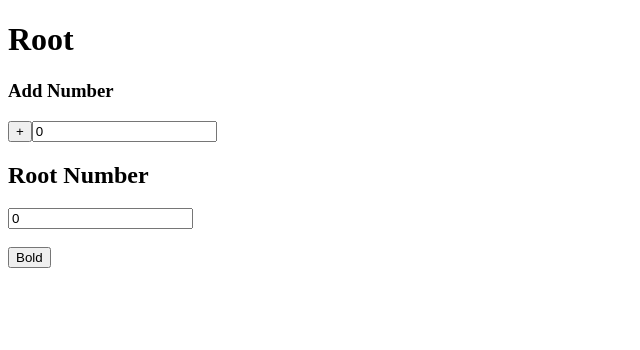
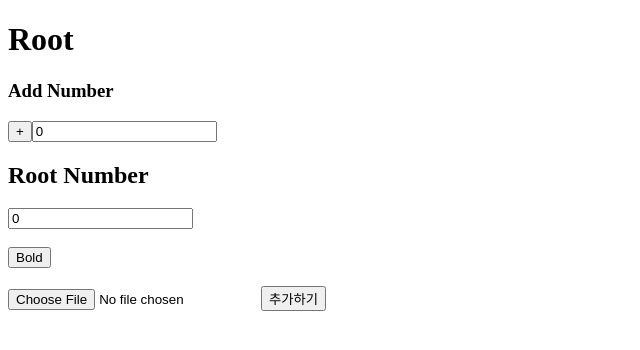
Before and after one commit to kgogo5/redux, a React (Create React App) app: page / in a window 1280 px wide. Shown: the top 350 px of the page, without its empty margins (0-640 px from the left). Built offline with nearby package versions, Linux system fonts and the light colour scheme.

Commit message:
이미지 파일 업로드 작업

```diff
--- a/package.json
+++ b/package.json
@@ -6,6 +6,7 @@
     "@testing-library/jest-dom": "^4.2.4",
     "@testing-library/react": "^9.3.2",
     "@testing-library/user-event": "^7.1.2",
+    "axios": "^0.20.0",
     "react": "^16.13.1",
     "react-dom": "^16.13.1",
     "react-scripts": "3.4.3"
--- a/src/Components/Editor.js
+++ b/src/Components/Editor.js
@@ -2,12 +2,34 @@ import React, { useState } from "react";
 import ReactDOM from "react-dom";
 import { Editor, EditorState, RichUtils } from "draft-js";
 import "draft-js/dist/Draft.css";
+import Axios from "axios";
 
 function MyEditor() {
   const [editorState, setEditorState] = useState(() =>
     EditorState.createEmpty()
   );
 
+  const [filesState, setFiles] = useState(null);
+
+  // const FileList = () => {
+  //   console.log(filesState);
+  //   return (
+  //     <ul>
+  //       {filesState !== null
+  //         ? filesState.map((e) => {
+  //             return (
+  //               <li>
+  //                 <span>{e.name}</span>
+  //                 <span>{e.lastModified}</span>
+  //               </li>
+  //             );
+  //           })
+  //         : null}
+  //     </ul>
+  //   );
+  // };
+
+  // 키보드 단축키 기능
   function handleKeyCommand(command, editorState) {
     const newState = RichUtils.handleKeyCommand(editorState, command);
     if (newState) {
@@ -17,9 +39,22 @@ function MyEditor() {
     return "not-handled";
   }
 
+  // 버튼 클릭시 볼드
   function _onBoldClick() {
     setEditorState(RichUtils.toggleInlineStyle(editorState, "BOLD"));
   }
+
+  function fileUpload(e) {
+    setFiles({
+      filesState: e.target.files[0],
+    });
+  }
+
+  const fileSelectedHandler = () => {
+    const filesData = new FormData();
+    filesData.append("image", filesState.name, filesState.lastModified);
+    console.log(filesState);
+  };
 
   return (
     <>
@@ -29,6 +64,11 @@ function MyEditor() {
         handleKeyCommand={handleKeyCommand}
         onChange={setEditorState}
       />
+      <form method="post" encType="multipart/form-data">
+        <input type="file" onChange={fileUpload} />
+        <input type="button" value="추가하기" onClick={fileSelectedHandler} />
+        {/* <FileList /> */}
+      </form>
     </>
   );
 }
```
Also changed, not shown: 1 other file (tests, documents, lock files or other folders).
